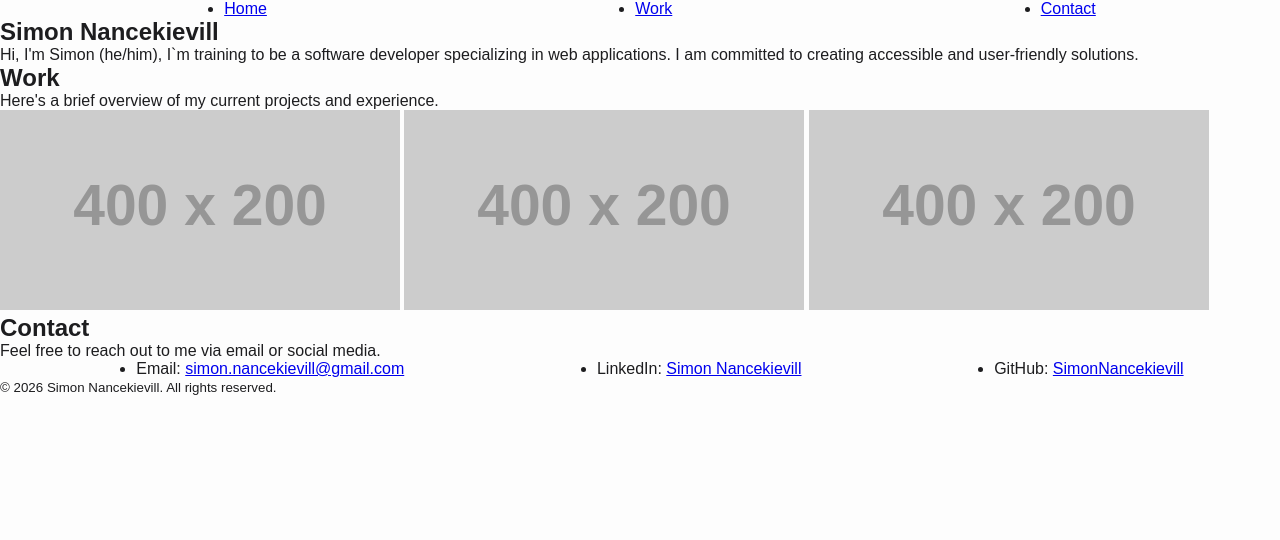
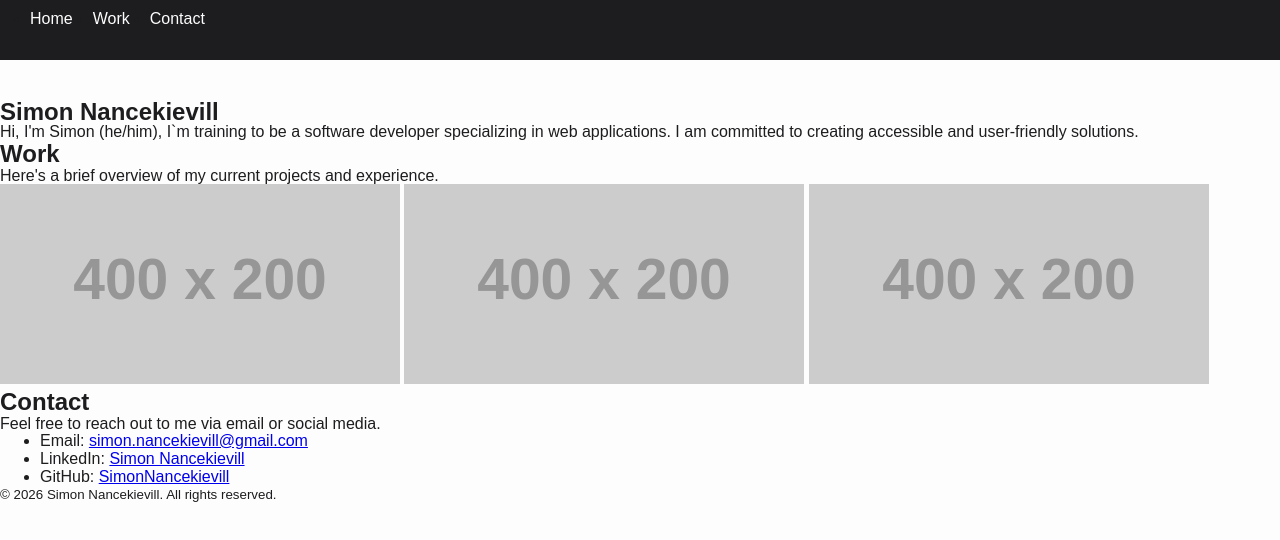
Before and after one commit to SimonNancekievill/personal-website, a website: page index.html in a window 1280 px wide. Drawn offline with Linux system fonts and the light colour scheme; placeholder pictures from the web are drawn by us.

Commit message:
kinda adds a navbar, still figuring out

```diff
--- a/css/style.css
+++ b/css/style.css
@@ -1,23 +1,57 @@
 * {
-  background-color: #fdfdfd;
   margin: 0;
   box-sizing: border-box;
 }
 
 body {
+  background-color: #fdfdfd;
   font-family: Arial, Helvetica, sans-serif;
   color: #1d1d1f;
+  position: relative;
+  top: 100px;
 }
 
-nav {
+header {
   background-color: #1d1d1f;
+  height: 60px;
+  position: fixed;
+  width: 100%;
+  /* box-shadow: 10px 10px 10px 10px #6666662b; */
+  top: 0;
 }
 
-ul {
+.navigation {
   display: flex;
   flex-direction: row;
+  position: absolute;
+  /* align-content: center; */
+  left: 20px;
+  padding: 10px;
+  /* justify-items: end; */
 }
 
-li {
-  margin: auto;
+.nav-item {
+  padding-right: 20px;
+  position: relative;
+  right: 0;
 }
+
+.nav-link {
+  text-decoration: none;
+  color: #fdfdfd;
+}
+
+.nav-link:hover {
+  color: #bebebe;
+}
+
+h1 {
+  line-height: 1;
+  text-decoration: none;
+}
+
+p {
+  line-height: 1;
+  font-size: 16px;
+  text-decoration: none;
+}
--- a/index.html
+++ b/index.html
@@ -9,10 +9,12 @@
   <body>
     <header>
       <nav>
-        <ul>
-          <li><a href="#home">Home</a></li>
-          <li><a href="#work">Work</a></li>
-          <li><a href="#contact">Contact</a></li>
+        <ul class="navigation">
+          <li class="nav-item"><a class="nav-link" href="#home">Home</a></li>
+          <li class="nav-item"><a class="nav-link" href="#work">Work</a></li>
+          <li class="nav-item">
+            <a class="nav-link" href="#contact">Contact</a>
+          </li>
         </ul>
       </nav>
     </header>
```
